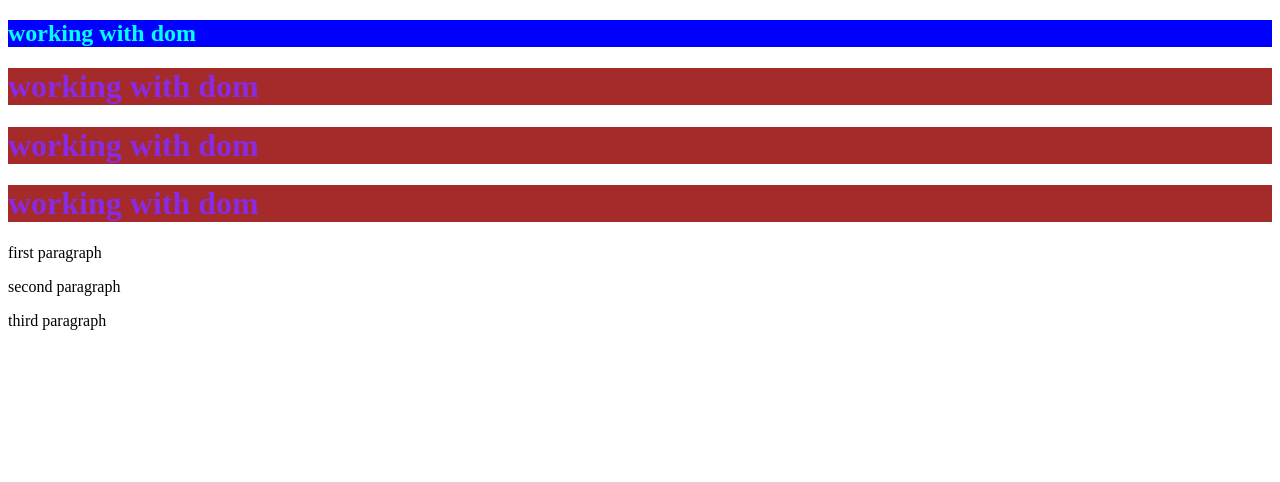
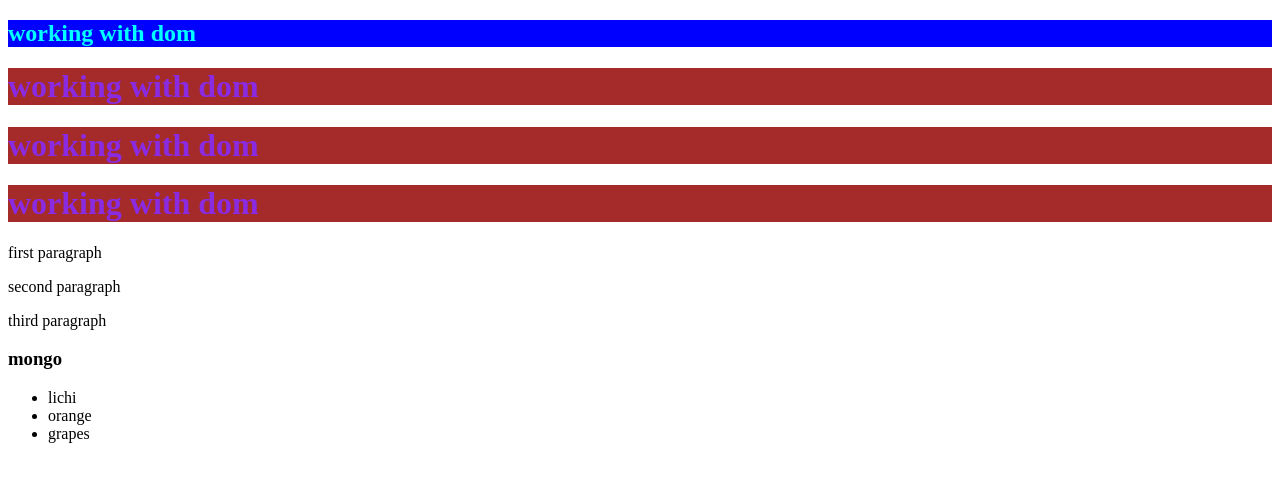
Before and after one commit to Barmanpriyanka/Javascript, a plain HTML site: page index4.html in a window 1280 px wide. Drawn offline with Linux system fonts and the light colour scheme.

Commit message:
dom innerText innerHTML

```diff
--- a/DOM.js
+++ b/DOM.js
@@ -7,20 +7,37 @@
 //console.dir-> document ->used to print properties and methods of documents.
 //when a web page is loaded,the browser creates a documents object model(dom) of the page
 
+
+//getElementById
 let heading1=document.getElementById("heading1");
 console.dir(heading1);
+//getElemetsByClassName
 let heading2=document.getElementsByClassName("heading2");
 console.dir(heading2);
 console.log(heading2);
+//getElementByTagName
 let parahs=document.getElementsByTagName("p");
 console.dir(parahs);
 console.log(parahs);
+//querySelector   retuen first elements
 let elements=document.querySelector("p");
 console.dir(elements);
+//querySelectorAll  returns all elements
 let allelements=document.querySelectorAll("p");
 console.dir(elements);
 
+//querySelector by class name
 let ele=document.querySelector(".heading2");
 console.dir(ele);
 let el=document.querySelector(".heading1");
 console.dir(el);
+//tagName-retuen tag for the element node
+let tagname=ele.tagName;
+console.dir(tagname);
+//text,comment,element
+//innerText-returns the text content of the element and all its children.
+let div=document.querySelector("div").innerText;
+console.dir(div);
+//innerHTML-returns the plain text or Html contents in the elements
+let div1=document.querySelector("div").innerHTML;
+console.log(div1);
--- a/index4.html
+++ b/index4.html
@@ -14,6 +14,15 @@
     <p>first paragraph</p>
     <p>second paragraph</p>
     <p>third paragraph</p>
+
+    <div>
+        <h3>mongo</h3>
+        <ul>
+            <li>lichi</li>
+            <li>orange</li>
+            <li>grapes</li>
+        </ul>
+    </div>
 </body>
 <script src="DOM.js"></script>
 </html>
```
